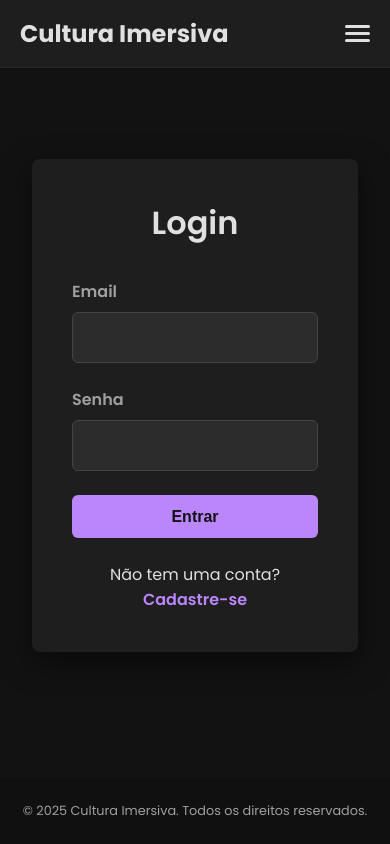
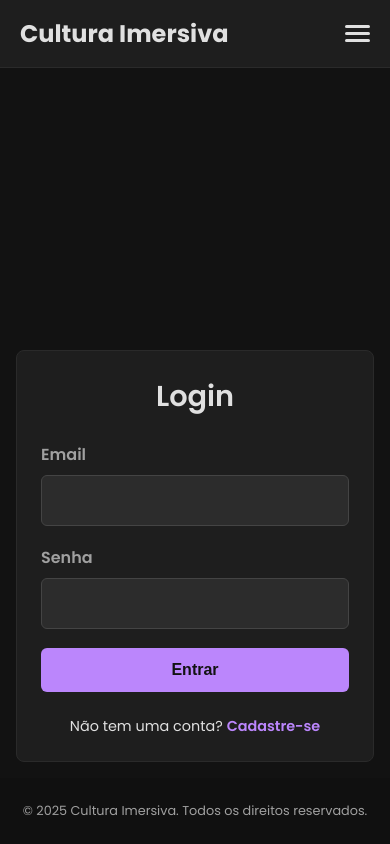
Before and after one commit to CarinaGonzagaDev/Cultura-Imersiva-Projeto-Final, an Angular app: page /login in a window 390 px wide. Built offline with nearby package versions, Linux system fonts and the light colour scheme.

Commit message:
style: implementa responsividade para telas mobile

```diff
--- a/src/app/app.component.css
+++ b/src/app/app.component.css
@@ -4,11 +4,15 @@
   min-height: 100vh;
 }
 
-/* Garante que o conteúdo principal (router-outlet) ocupe o espaço restante */
-:host ::ng-deep router-outlet + * {
-  flex-grow: 1;
+main {
+  flex: 1;
+  display: flex;
+  flex-direction: column;
 }
 
-main {
+
+main > :first-child {
   flex: 1;
+  display: flex;
+  flex-direction: column;
 }
--- a/src/app/app.component.html
+++ b/src/app/app.component.html
@@ -1,5 +1,6 @@
 <app-header></app-header>
 
-<router-outlet></router-outlet>
-
+<main>
+  <router-outlet></router-outlet>
+</main>
 <app-footer></app-footer>
--- a/src/app/components/auth.css
+++ b/src/app/components/auth.css
@@ -2,10 +2,12 @@
 
 .auth-container {
     display: flex;
-    justify-content: center;
-    align-items: center;
-    min-height: 80vh;
+    justify-content: center; /* Centraliza o formulário horizontalmente */
+    align-items: center;     /* Centraliza o formulário verticalmente */
+    width: 100%;
+    min-height: 70vh;        /* Garante que o container tenha altura suficiente para centralizar */
     padding: 2rem;
+    box-sizing: border-box;
 }
 
 .auth-form {
@@ -82,7 +84,7 @@
     text-decoration: underline;
 }
 
-/* --- CÓDIGO CORRIGIDO PARA OS TERMOS DE USO --- */
+/* --- TERMOS DE USO --- */
 
 .form-group.terms {
     display: flex;
@@ -119,3 +121,41 @@
     color: #666;
     cursor: not-allowed;
 }
+
+/* --- MEDIA QUERIES PARA RESPONSIVIDADE --- */
+
+@media (max-width: 480px) {
+    .auth-container {
+        padding: 1rem;
+        align-items: flex-start;
+        padding-top: 3rem;
+        min-height: 0; /* Remove a altura mínima em telas pequenas */
+    }
+
+    .auth-form {
+        padding: 1.5rem;
+        box-shadow: none;
+        border: 1px solid #2a2a2a;
+    }
+
+    .auth-form h1 {
+        font-size: 1.8rem;
+        margin-bottom: 1.5rem;
+    }
+
+    .form-group {
+        margin-bottom: 1.2rem;
+    }
+
+    .form-group.terms {
+        margin-bottom: 1.5rem;
+    }
+
+    .form-group.terms label {
+        font-size: 0.8rem;
+    }
+
+    .auth-link {
+        font-size: 0.9rem;
+    }
+}
--- a/src/app/pages/cadastro/cadastro.component.html
+++ b/src/app/pages/cadastro/cadastro.component.html
@@ -1,4 +1,4 @@
-<main class="auth-container">
+<div class="auth-container">
     <div class="auth-form">
         <h1>Crie sua Conta</h1>
         <form (submit)="register($event)">
@@ -28,4 +28,4 @@
             Já tem uma conta? <a routerLink="/login">Faça login</a>
         </p>
     </div>
-</main>
+</div>
--- a/src/app/pages/login/login.component.html
+++ b/src/app/pages/login/login.component.html
@@ -1,4 +1,4 @@
-<main class="auth-container">
+<div class="auth-container">
     <div class="auth-form">
         <h1>Login</h1>
         <form (submit)="login($event)">
@@ -16,4 +16,4 @@
             Não tem uma conta? <a routerLink="/cadastro">Cadastre-se</a>
         </p>
     </div>
-</main>
+</div>
```
